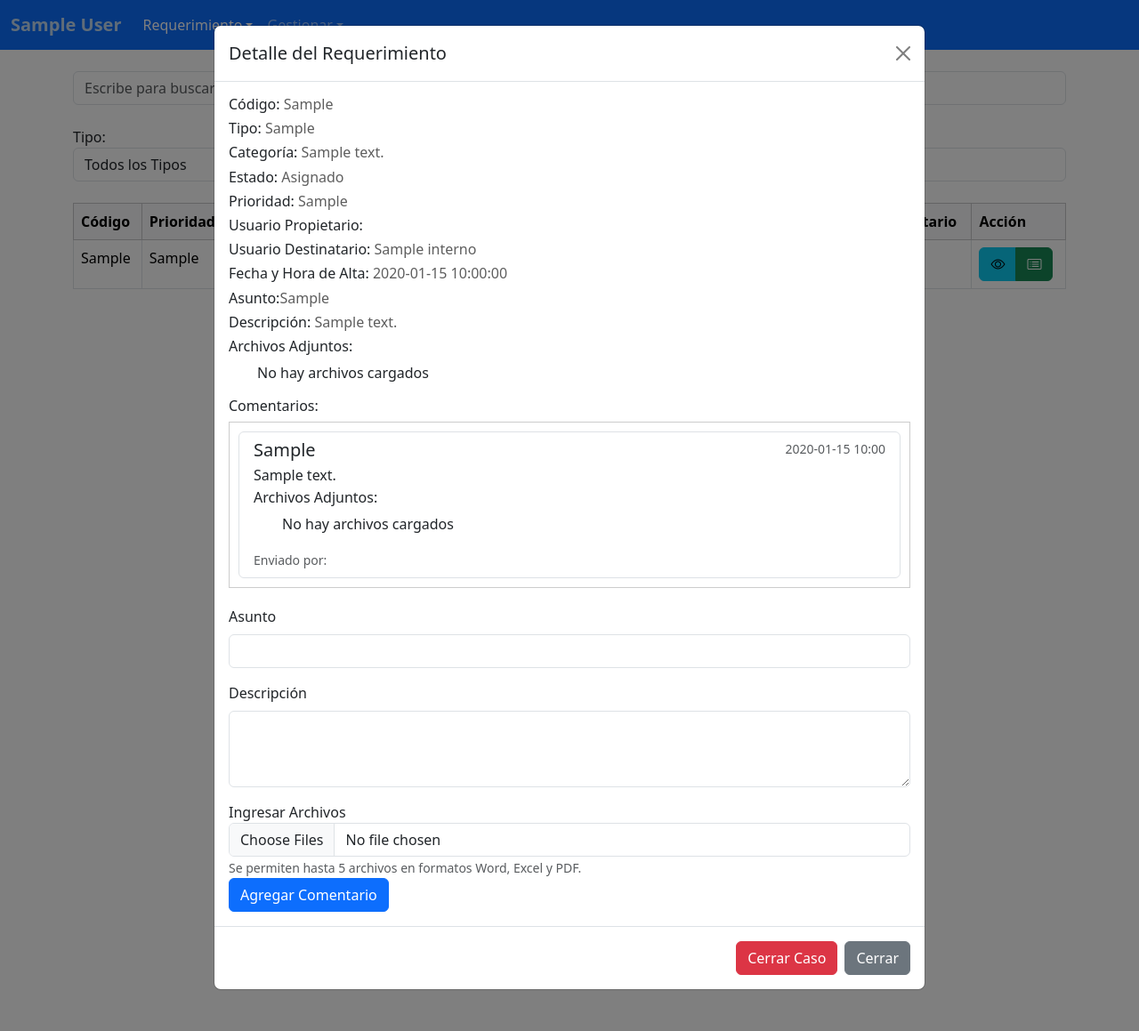
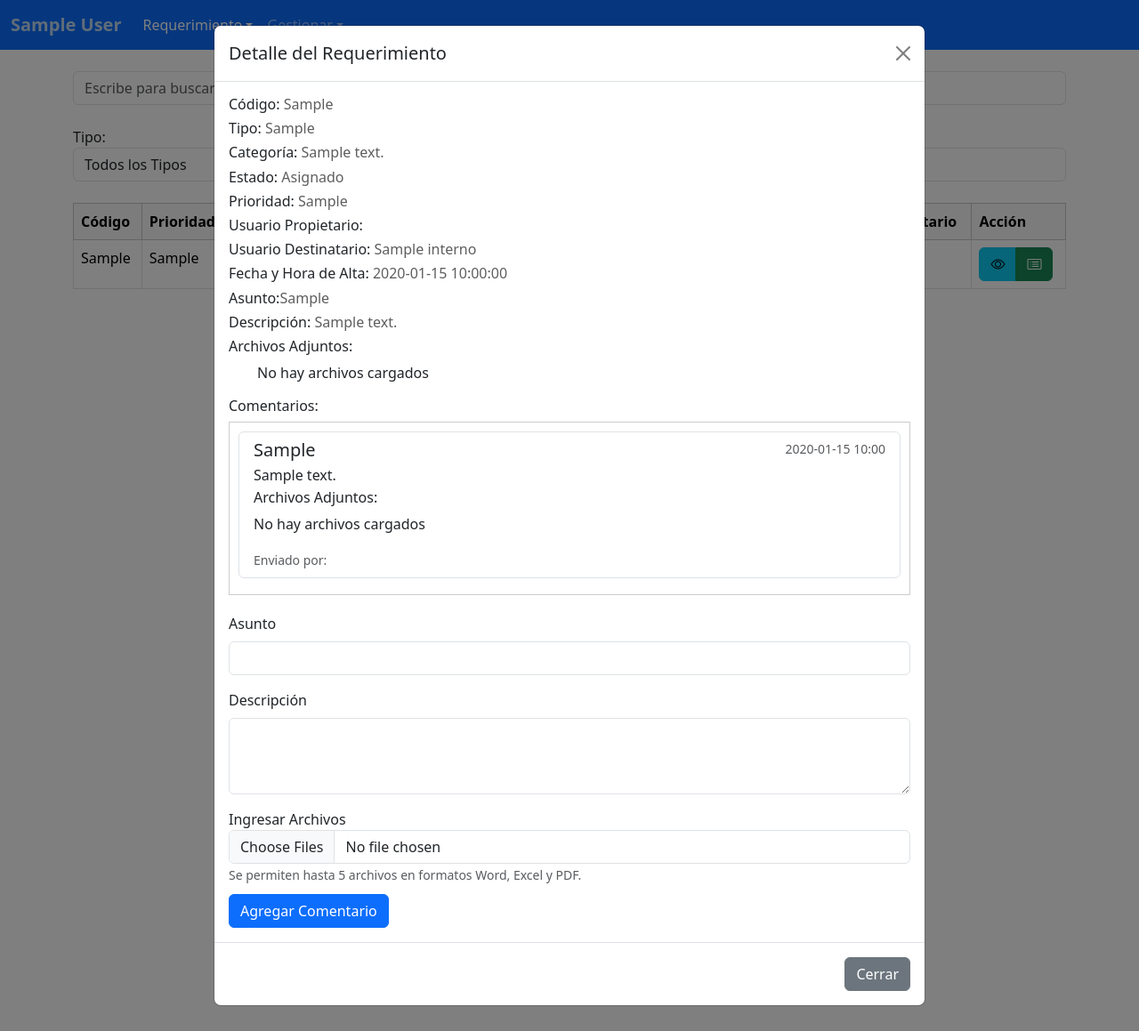
Before and after one commit to Aguspascual/Requerimientos, a Flask app: page /verSolicitudes in a window 1280 px wide, after a click that opens the changed part. Shown: the whole page at 89% size. Run offline with Flask 3, Linux system fonts and the light colour scheme; the visitor is signed in with stand-in values (Sample User, id 1); tables that the repository leaves empty hold one stand-in row (values such as "Sample post").

Commit message:
EsteticaSolic
mismo formato de adjuntos

```diff
--- a/templates/requerimientos/verSolicitudes.html
+++ b/templates/requerimientos/verSolicitudes.html
@@ -188,21 +188,20 @@
                                                 </ul>
                                                 <h6>Comentarios:</h6>
                                                 <div class="comentarios-container" style="max-height: 200px; overflow-y: auto; border: 1px solid #ccc; padding: 10px; margin-bottom: 20px;">
-                                                <div class="list-group" id="comentariosContainer">
+                                                    <div class="list-group">
                                                         {% for comentario in comentarios %}
                                                             {% if comentario.idRequerimiento == requerimiento.id %}
-                                                        <a href="#" class="list-group-item list-group-item-action flex-column align-items-start">
+                                                                <div class="list-group-item list-group-item-action flex-column align-items-start mb-2">
                                                                     <div class="d-flex w-100 justify-content-between">
                                                                         <h5 class="mb-1">{{ comentario.asunto }}</h5>
                                                                         <small class="text-muted">{{ comentario.fechaYhora.strftime('%Y-%m-%d %H:%M') }}</small>
                                                                     </div>
                                                                     <p class="mb-1">{{ comentario.descripcion }}</p>
                                                                     <h6>Archivos Adjuntos:</h6>
-                                                            <ul id="listaArchivosAdjuntos">
+                                                                    <ul class="list-unstyled">
                                                                         {% if comentario.archivos == [] %}
-                                                                    <p>No hay archivos cargados</p>
-                                                                {% endif %}
-                                                                {% if comentario.archivos != [] %}
+                                                                            <li>No hay archivos cargados</li>
+                                                                        {% else %}
                                                                             {% for archivo in comentario.archivos %}
                                                                                 <li>
                                                                                     <a href="{{ url_for('archivo.servir_archivo', nombre_archivo=archivo.nombre) }}" target="_blank">
@@ -210,7 +209,6 @@
                                                                                     </a>
                                                                                 </li>
                                                                             {% endfor %}
-                                                                    <br>
                                                                         {% endif %}
                                                                     </ul>
                                                                     <small class="text-muted">Enviado por:
@@ -229,7 +227,7 @@
                                                                             {% endfor %}
                                                                         {% endif %}
                                                                     </small>
-                                                        </a>
+                                                                </div>
                                                             {% endif %}
                                                         {% endfor %}
                                                     </div>
@@ -251,19 +249,13 @@
                                                             <small id="fileHelp" class="form-text text-muted">Se permiten hasta 5 archivos en formatos Word, Excel y PDF.</small>
                                                             <div id="fileWarning" class="text-danger mt-2" style="display: none;"></div>
                                                         </div>
-                                                    <input type="text" value="verSolicitudes" name="ubicacion" hidden>
-                                                    <button type="submit" class="btn btn-primary">Agregar Comentario</button>
+                                                        <input type="text" value="misSolicitudes" name="ubicacion" hidden>
+                                                        <button type="submit" class="btn btn-primary" style="margin-top: 10px;">Agregar Comentario</button>
                                                     </form>
                                                 </div>
                                                 <div id="comentariosContainer"></div>
                                             </div>
                                         <div class="modal-footer">
-                                            {% if requerimiento.estado == "Asignado" %}
-                                                <form action="/cerrarRequerimiento" method="post" onsubmit="return confirmarCierre();">
-                                                    <input type="number" name="idRequerimiento" value="{{requerimiento.id}}" hidden>
-                                                    <button type="submit" class="btn btn-danger">Cerrar Caso</button>
-                                                </form>
-                                            {% endif %}
                                             <button type="button" class="btn btn-secondary" data-bs-dismiss="modal">Cerrar</button>
                                         </div>
                                     </div>
@@ -342,27 +334,7 @@
                                                                             {% endfor %}
                                                                         </div>
                                                                     </div>
-                                                                    <div class="input-container">
-                                                                        <form action="/comentario/registrar" method="POST" enctype="multipart/form-data">
-                                                                            <div class="mb-3">
-                                                                                <input type="number" name="idRequerimiento" value="{{requerimiento.id}}" hidden>
-                                                                                <label for="asunto" class="form-label">Asunto</label>
-                                                                                <input type="text" class="form-control" id="asunto" name="asunto" required>
-                                                                            </div>
-                                                                            <div class="mb-3">
-                                                                                <label for="descripcion" class="form-label">Descripción</label>
-                                                                                <textarea class="form-control" id="descripcion" name="descripcion" rows="3" required></textarea>
-                                                                            </div>
-                                                                            <div class="col-12">
-                                                                                <span>Ingresar Archivos</span>
-                                                                                <input type="file" id="archivos" name="archivos" class="form-control" accept=".doc,.docx,.xls,.xlsx,.pdf" multiple>
-                                                                                <small id="fileHelp" class="form-text text-muted">Se permiten hasta 5 archivos en formatos Word, Excel y PDF.</small>
-                                                                                <div id="fileWarning" class="text-danger mt-2" style="display: none;"></div>
-                                                                            </div>
-                                                                            <input type="text" value="misSolicitudes" name="ubicacion" hidden>
-                                                                            <button type="submit" class="btn btn-primary">Agregar Comentario</button>
-                                                                        </form>
-                                                                    </div>
+
                                                                     <!--ASIGNACION DE DESTINATARIO -->
                                                                     {% elif evento.accion == "Asignacion de Caso" %}
                                                                         {% for interno in internos %}
```
Lines whose indentation alone changed are shown as unchanged.
